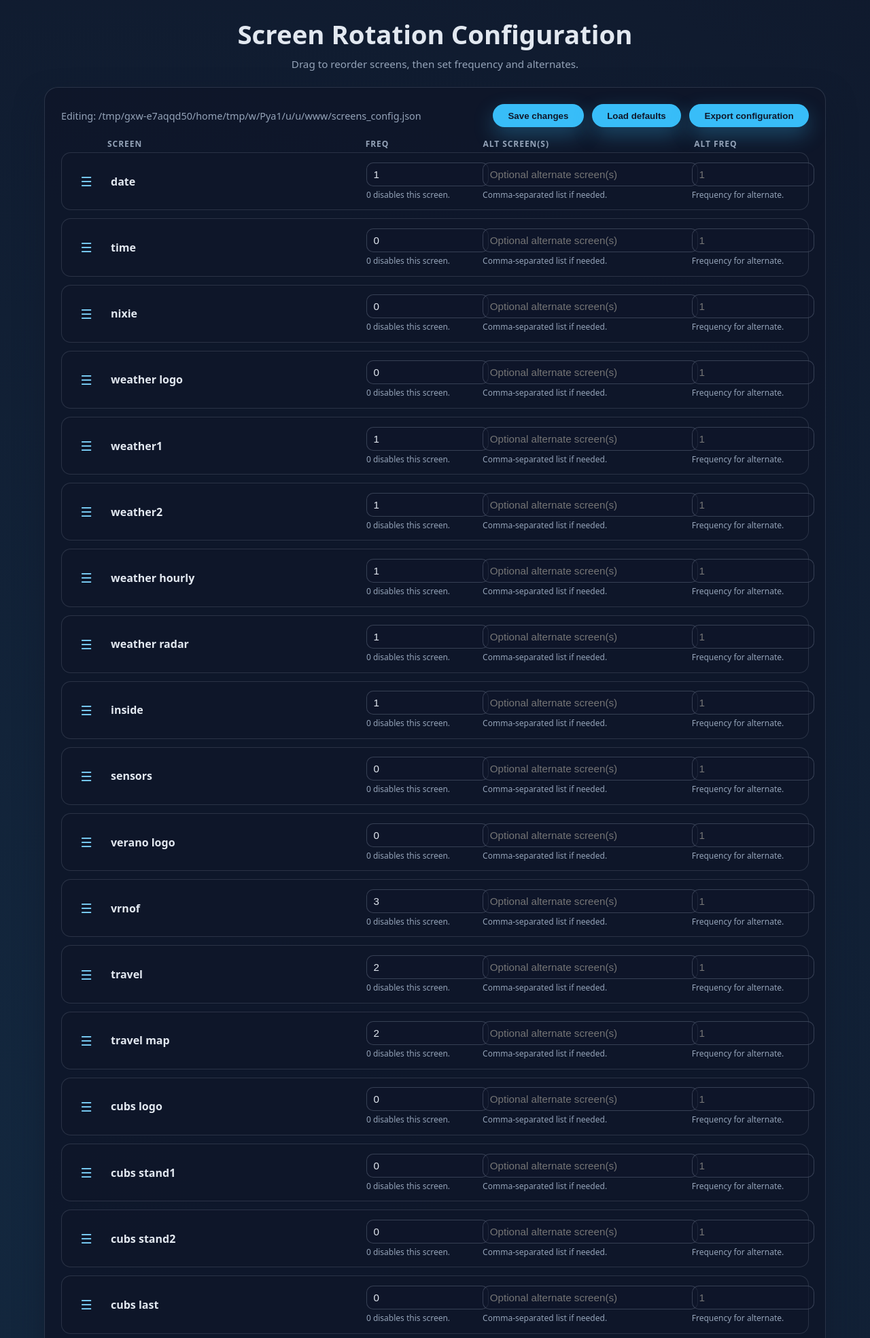
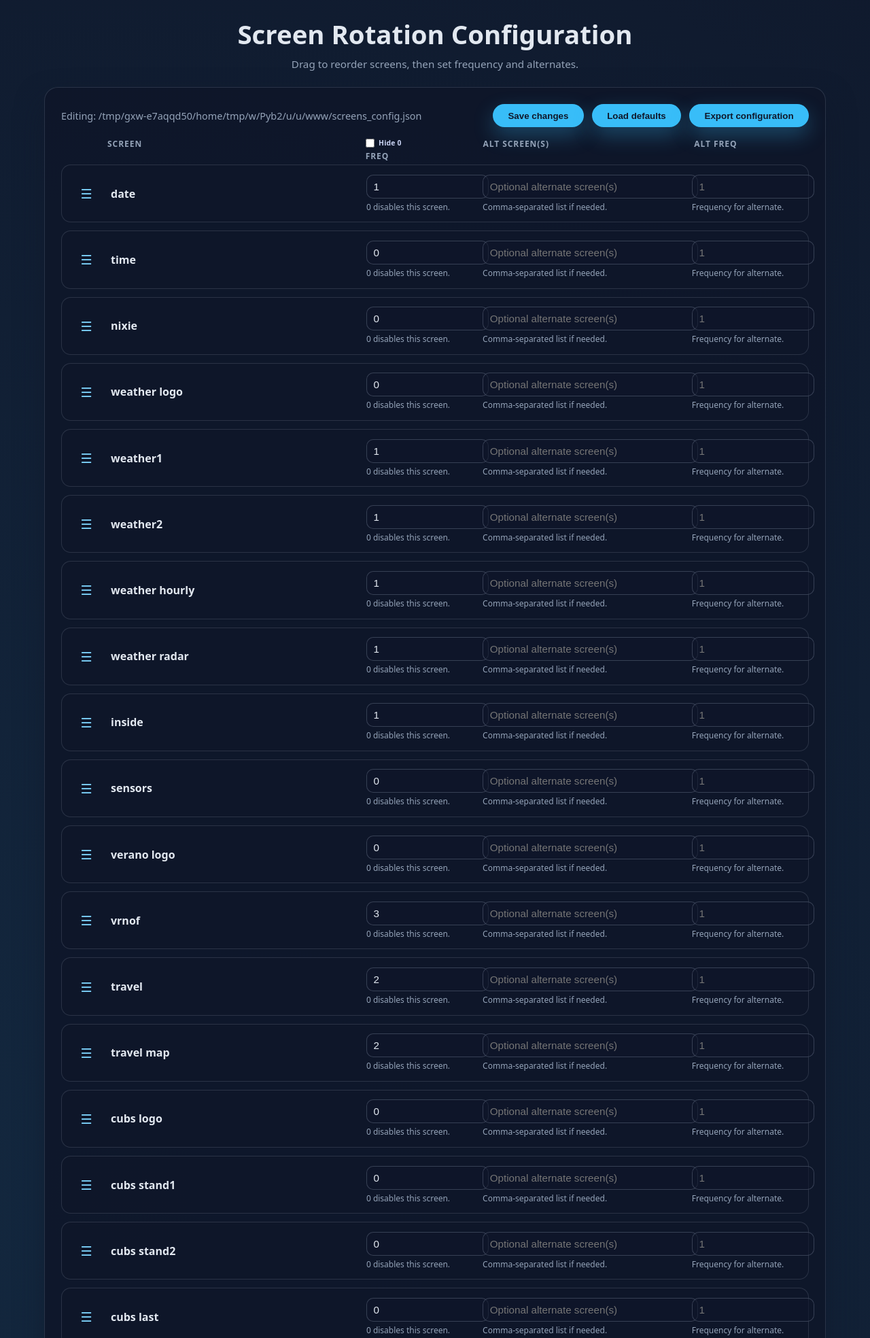
Before and after one commit to mrjrask/desk_display_display_hat_mini, a Flask app: page / in a window 1280 px wide. Shown: the top 1968 px of the page at 68% size. Run offline with Flask 3, Linux system fonts and the light colour scheme.

Commit message:
Add hide-zero-frequency toggle to screen config

```diff
--- a/templates/screen_config.html
+++ b/templates/screen_config.html
@@ -96,6 +96,26 @@
       color: #94a3b8;
       font-weight: 700;
     }
+    .freq-header {
+      display: flex;
+      flex-direction: column;
+      align-items: flex-start;
+      gap: 0.25rem;
+    }
+    .zero-toggle {
+      display: flex;
+      align-items: center;
+      gap: 0.4rem;
+      font-size: 0.65rem;
+      font-weight: 600;
+      text-transform: none;
+      color: #cbd5f5;
+      letter-spacing: 0.02em;
+    }
+    .zero-toggle input {
+      margin: 0;
+      accent-color: #38bdf8;
+    }
     .table {
       display: grid;
       gap: 0.75rem;
@@ -176,7 +196,13 @@
     <div class="table-header">
       <div></div>
       <div>Screen</div>
-      <div>Freq</div>
+      <div class="freq-header">
+        <label class="zero-toggle">
+          <input type="checkbox" id="hideZeroFreq">
+          Hide 0
+        </label>
+        <div>Freq</div>
+      </div>
       <div>Alt screen(s)</div>
       <div>Alt freq</div>
     </div>
@@ -188,7 +214,7 @@
           <div class="screen-id">{{ screen.id }}</div>
         </div>
         <div>
-          <input type="number" min="0" step="1" value="{{ screen.frequency }}">
+          <input type="number" min="0" step="1" value="{{ screen.frequency }}" class="freq-input">
           <div class="hint">0 disables this screen.</div>
         </div>
         <div>
@@ -226,6 +252,7 @@
     const loadDefaultsBtnBottom = document.getElementById("loadDefaultsBtnBottom");
     const exportBtnBottom = document.getElementById("exportBtnBottom");
     const errorBox = document.getElementById("errorBox");
+    const hideZeroFreqToggle = document.getElementById("hideZeroFreq");
 
     function getDragAfterElement(container, y) {
       const draggableElements = [...container.querySelectorAll(".screen-row:not(.dragging)")];
@@ -263,6 +290,12 @@
       }
     });
 
+    screenTable.addEventListener("input", (event) => {
+      if (event.target.matches(".freq-input")) {
+        updateZeroFrequencyVisibility();
+      }
+    });
+
     function showError(message) {
       errorBox.textContent = message;
       errorBox.style.display = "block";
@@ -290,7 +323,7 @@
           <div class="screen-id">${screen.id}</div>
         </div>
         <div>
-          <input type="number" min="0" step="1" value="${screen.frequency ?? 0}">
+          <input type="number" min="0" step="1" value="${screen.frequency ?? 0}" class="freq-input">
           <div class="hint">0 disables this screen.</div>
         </div>
         <div>
@@ -305,11 +338,27 @@
       return row;
     }
 
+    function updateZeroFrequencyVisibility() {
+      if (!hideZeroFreqToggle) return;
+      const hideZero = hideZeroFreqToggle.checked;
+      const rows = [...screenTable.querySelectorAll(".screen-row")];
+      rows.forEach((row) => {
+        if (!hideZero) {
+          row.style.display = "";
+          return;
+        }
+        const freqInput = row.querySelector(".freq-input");
+        const freqValue = Number(freqInput?.value ?? 0);
+        row.style.display = Number.isNaN(freqValue) || freqValue !== 0 ? "" : "none";
+      });
+    }
+
     function renderScreens(screens) {
       screenTable.innerHTML = "";
       screens.forEach((screen) => {
         screenTable.appendChild(buildRow(screen));
       });
+      updateZeroFrequencyVisibility();
     }
 
     async function saveConfiguration() {
@@ -390,6 +439,10 @@
     loadDefaultsBtnBottom.addEventListener("click", loadDefaults);
     exportBtn.addEventListener("click", exportConfiguration);
     exportBtnBottom.addEventListener("click", exportConfiguration);
+    if (hideZeroFreqToggle) {
+      hideZeroFreqToggle.addEventListener("change", updateZeroFrequencyVisibility);
+      updateZeroFrequencyVisibility();
+    }
   </script>
 </body>
 </html>
```
